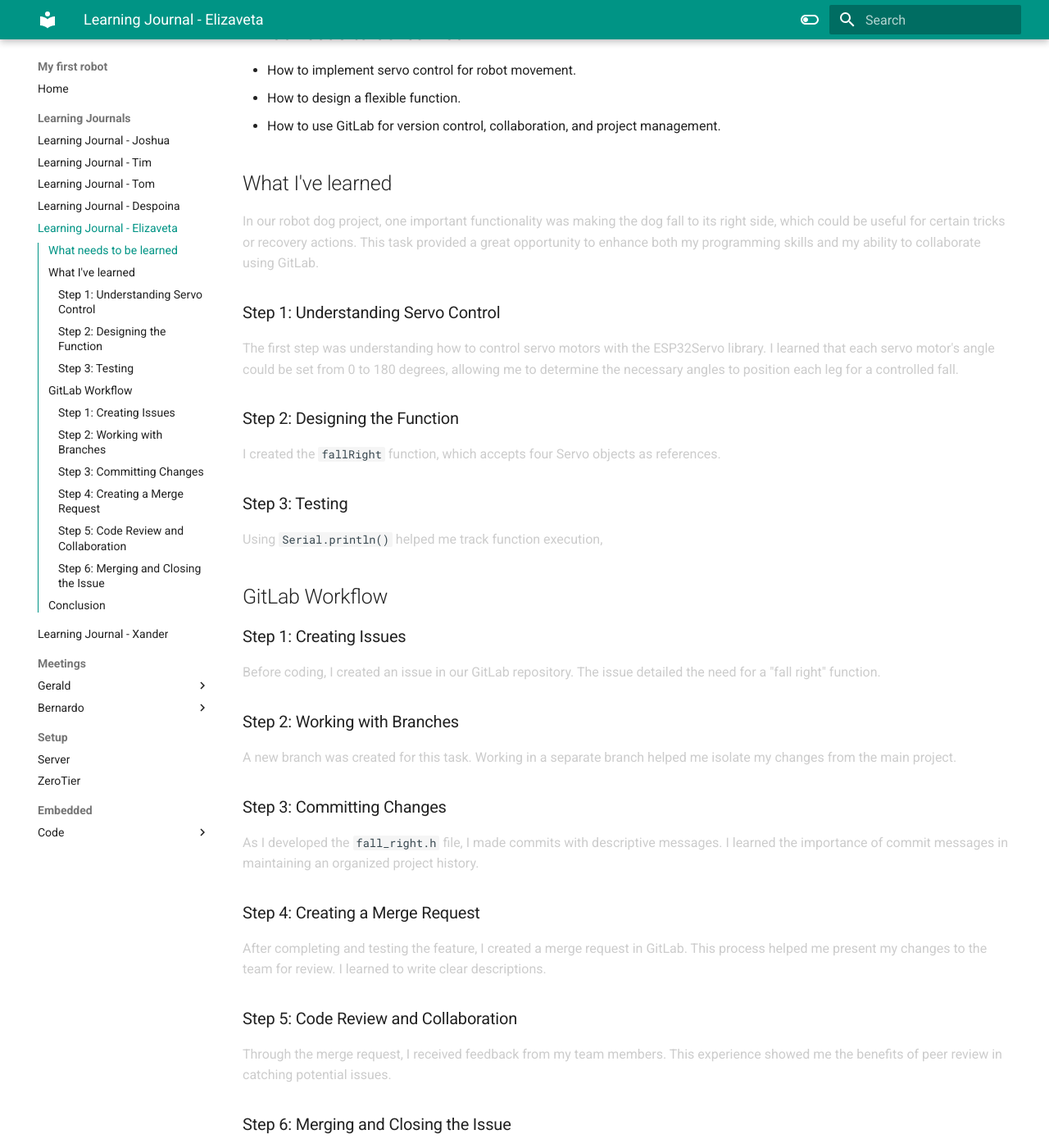
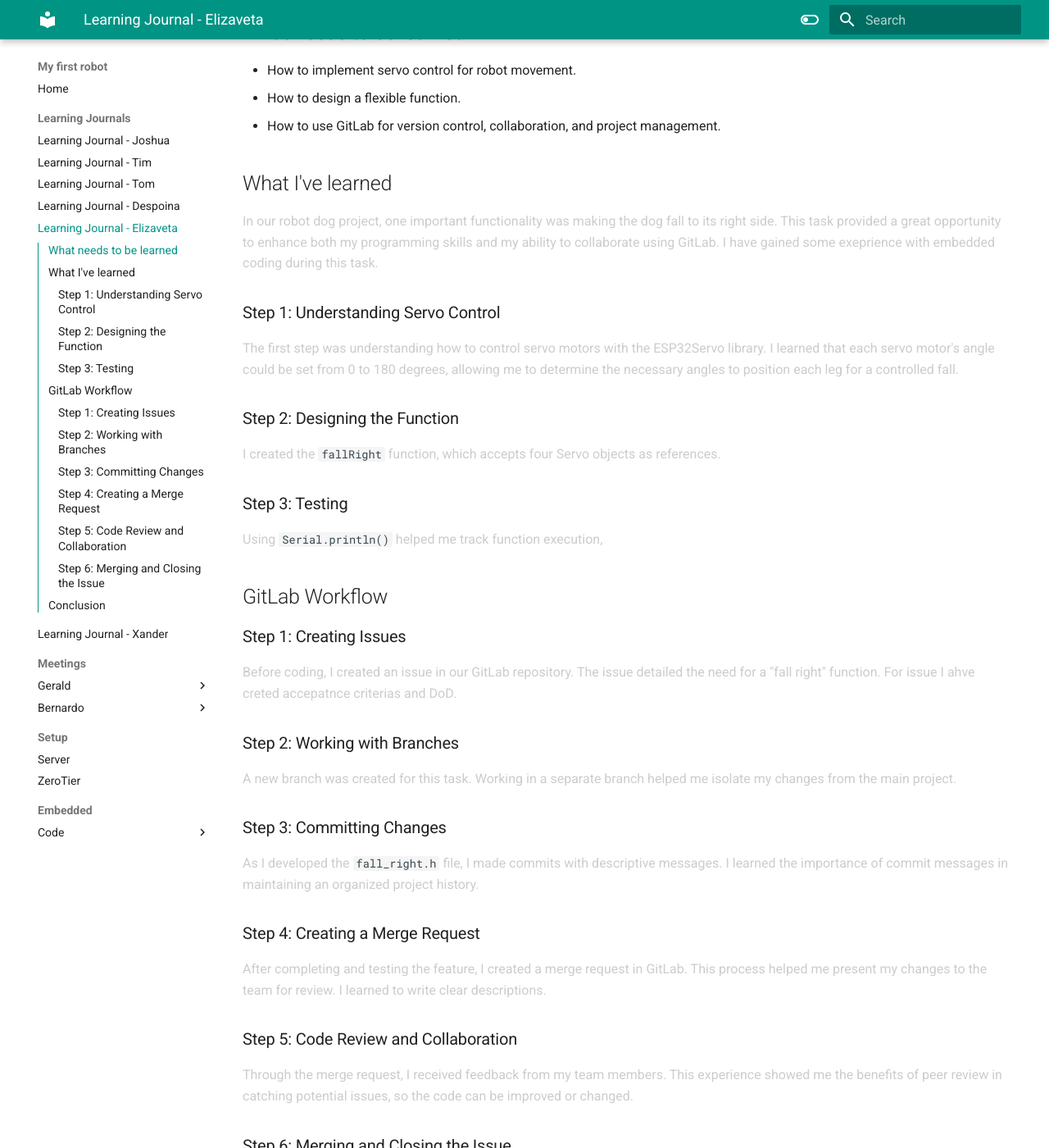
Before and after one commit to VioletHarmon2002/MyFirstRobot, an MkDocs documentation site: the page built from docs/Learning Journals/learning-journal-elizaveta.md, in a window 1280 px wide and 1400 px high, scrolled down 366 px. Shown: the whole window at 82% size. Built offline with MkDocs 1.6.1 and Material for MkDocs 9.7.7, drawn with Linux system fonts in a browser that asks for light colours.

Commit message:
Add learning journal entry for robot movements and GitLab workflow

```diff
--- a/docs/Learning Journals/learning-journal-elizaveta.md
+++ b/docs/Learning Journals/learning-journal-elizaveta.md
@@ -13,7 +13,7 @@ sidebar_position: 1
 - How to use GitLab for version control, collaboration, and project management.
 
 ## What I've learned
-In our robot dog project, one important functionality was making the dog fall to its right side, which could be useful for certain tricks or recovery actions. This task provided a great opportunity to enhance both my programming skills and my ability to collaborate using GitLab.
+In our robot dog project, one important functionality was making the dog fall to its right side. This task provided a great opportunity to enhance both my programming skills and my ability to collaborate using GitLab. I have gained some exeprience with embedded coding during this task.
 
 ### Step 1: Understanding Servo Control
 The first step was understanding how to control servo motors with the ESP32Servo library. I learned that each servo motor's angle could be set from 0 to 180 degrees, allowing me to determine the necessary angles to position each leg for a controlled fall.
@@ -27,7 +27,7 @@ Using `Serial.println()` helped me track function execution,
 ## GitLab Workflow
 
 ### Step 1: Creating Issues
-Before coding, I created an issue in our GitLab repository. The issue detailed the need for a "fall right" function.
+Before coding, I created an issue in our GitLab repository. The issue detailed the need for a "fall right" function. For issue I ahve creted accepatnce criterias and DoD.
 
 ### Step 2: Working with Branches
 A new branch was created for this task. Working in a separate branch helped me isolate my changes from the main project.
@@ -39,7 +39,7 @@ As I developed the `fall_right.h` file, I made commits with descriptive messages
 After completing and testing the feature, I created a merge request in GitLab. This process helped me present my changes to the team for review. I learned to write clear descriptions.
 
 ### Step 5: Code Review and Collaboration
-Through the merge request, I received feedback from my team members. This experience showed me the benefits of peer review in catching potential issues.
+Through the merge request, I received feedback from my team members. This experience showed me the benefits of peer review in catching potential issues, so the code can be improved or changed.
 
 ### Step 6: Merging and Closing the Issue
 Once the changes were approved, I merged my branch into the main branch. I also learned to close the issue in GitLab.
```
